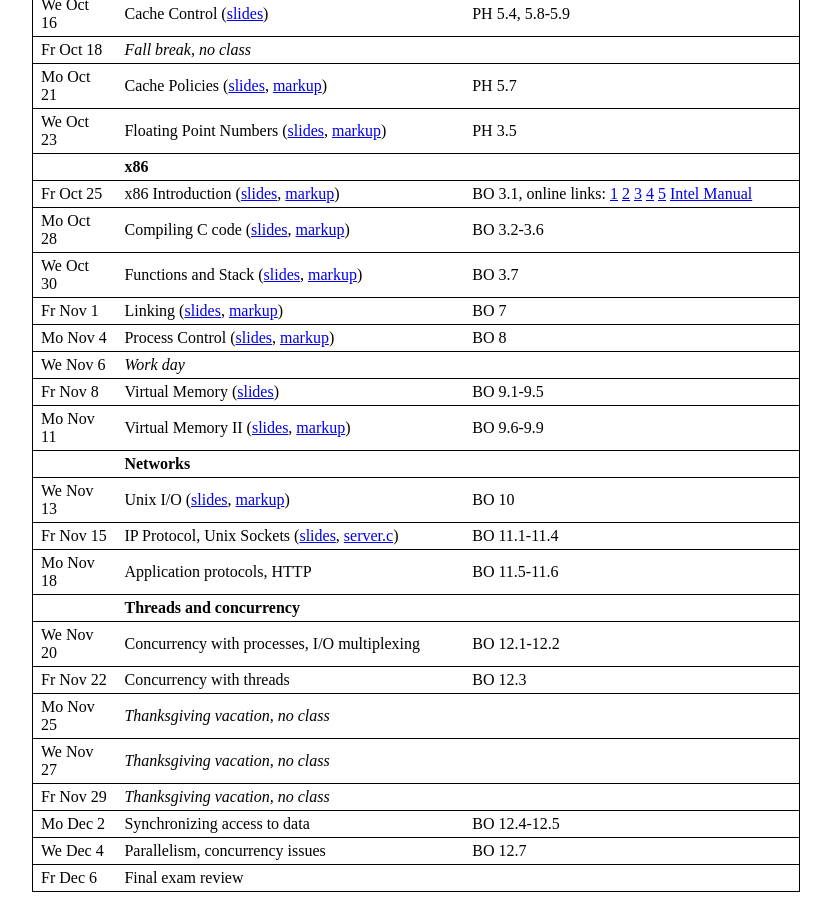
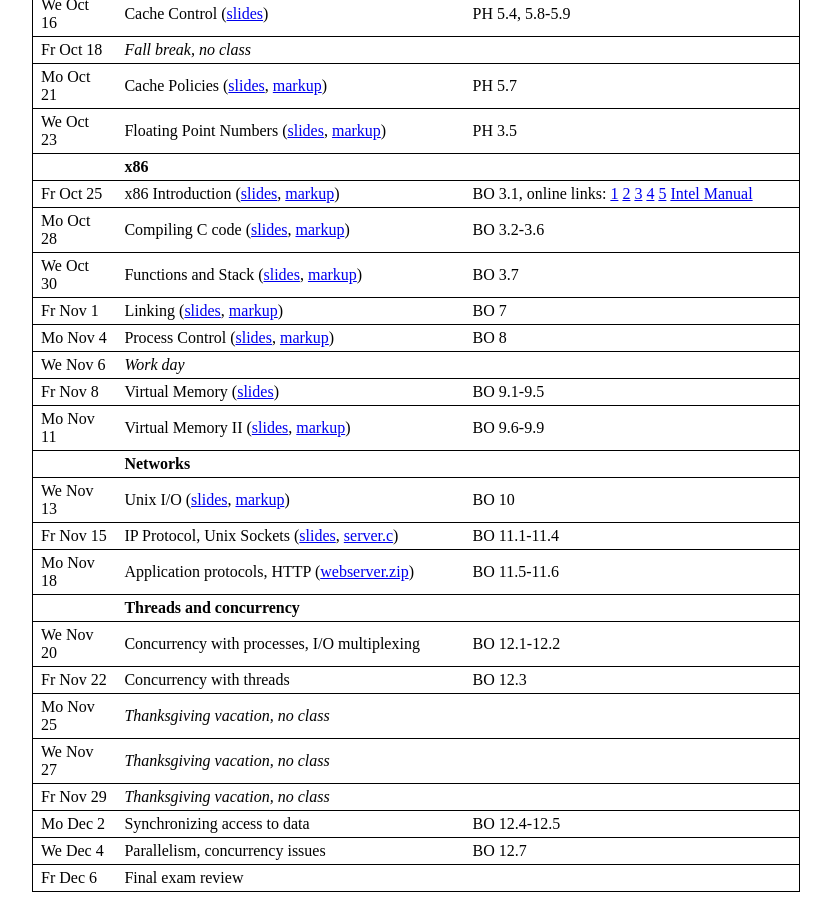
Before and after one commit to jhucsf/fall2019, a Jekyll site: the page built from index.md, in a window 1280 px wide and 900 px high, scrolled down 2188 px. Shown: the whole window, without its empty margins (224-1055 px from the left). Built offline with Jekyll 4.4.1, drawn with Linux system fonts in a browser that asks for light colours.

Commit message:
webserver code example for lec 31

```diff
--- a/index.md
+++ b/index.md
@@ -107,7 +107,7 @@ Mo Nov 11  | Virtual Memory II ([slides](lec/lec28.pdf), [markup](lec/lec28-ink.
           | **Networks**
 We Nov 13  | Unix I/O ([slides](lec/lec29.pdf), [markup](lec/lec29-ink.pdf)) | BO 10
 Fr Nov 15  | IP Protocol, Unix Sockets ([slides](lec/lec30.pdf), [server.c](res/server.c))                 | BO 11.1-11.4
-Mo Nov 18 | Application protocols, HTTP              | BO 11.5-11.6
+Mo Nov 18 | Application protocols, HTTP  ([webserver.zip](res/webserver.zip))            | BO 11.5-11.6
           | **Threads and concurrency**
 We Nov 20 | Concurrency with processes, I/O multiplexing | BO 12.1-12.2
 Fr Nov 22 | Concurrency with threads                  | BO 12.3
```
Also changed, not shown: 1 other file.
